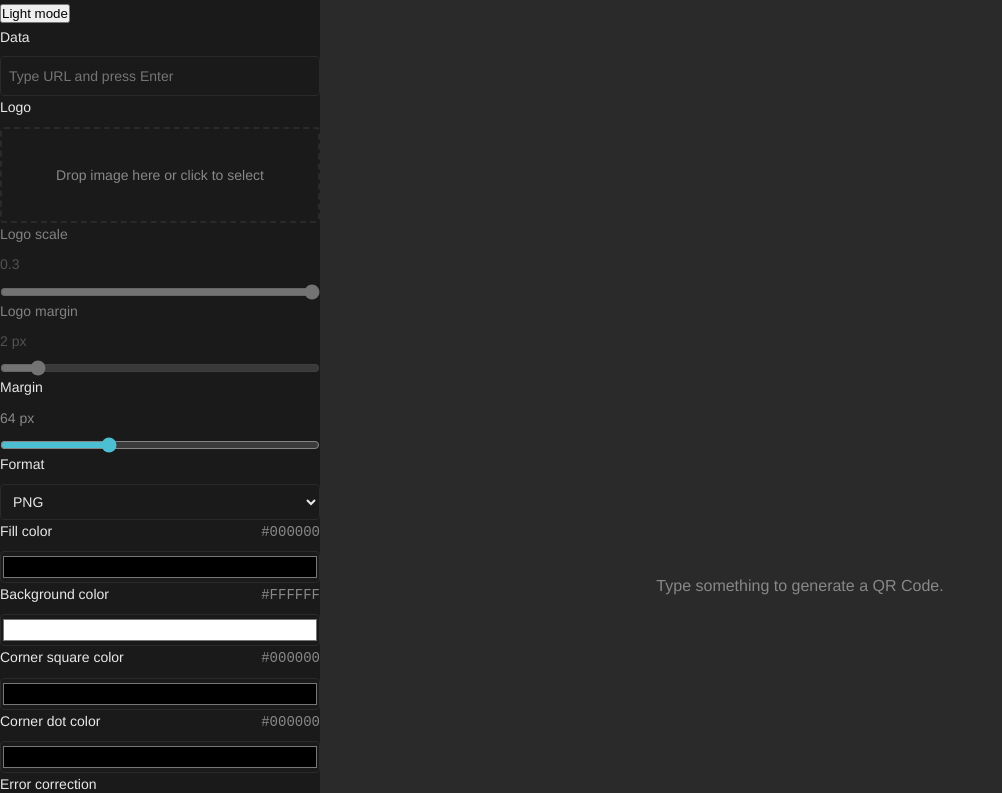
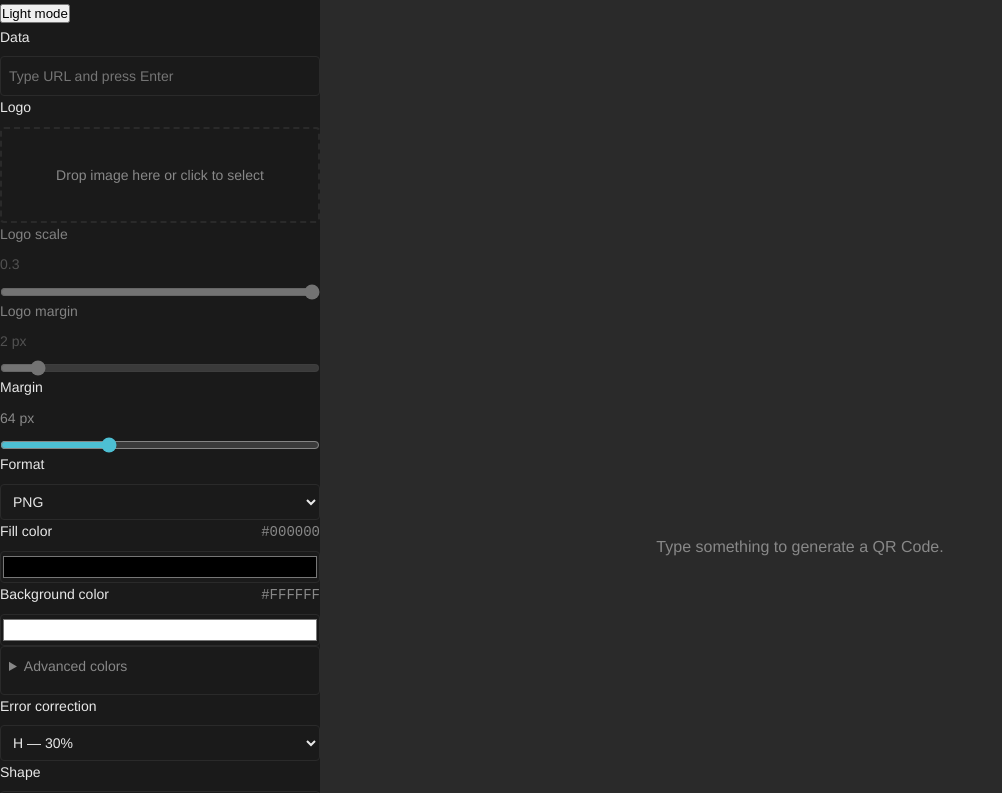
Before and after one commit to andr-migue/damero, a React (Vite) app: page / in a window 1280 px wide. Shown: the top 793 px of the page, without its empty margins (0-1002 px from the left). Built offline with nearby package versions, Linux system fonts and the light colour scheme.

Commit message:
custom colors

```diff
--- a/src/components/ConfigPanel/ConfigPanel.css
+++ b/src/components/ConfigPanel/ConfigPanel.css
@@ -1,3 +1,32 @@
 .config-panel {
     background-color: var(--color-surface);
 }
+
+.config-panel__advanced {
+    display: flex;
+    flex-direction: column;
+    gap: var(--space-xs);
+    padding: var(--space-xs);
+    border: 1px solid var(--color-border);
+    border-radius: 4px;
+    font-size: var(--font-size-sm);
+}
+
+.config-panel__advanced summary {
+    cursor: pointer;
+    color: var(--color-text-muted);
+    user-select: none;
+}
+
+.config-panel__advanced[open] summary {
+    margin-bottom: var(--space-xs);
+    color: var(--color-text);
+}
+
+.config-panel__toggle {
+    display: flex;
+    align-items: center;
+    gap: var(--space-xs);
+    color: var(--color-text);
+    cursor: pointer;
+}
--- a/src/components/ConfigPanel/ConfigPanel.tsx
+++ b/src/components/ConfigPanel/ConfigPanel.tsx
@@ -107,6 +107,20 @@ export function ConfigPanel({ params, update, onSubmitData, src }: ConfigPanelPr
                 onChange={v => update('backColor', v)}
             />
 
+            <details className="config-panel__advanced">
+                <summary>Advanced colors</summary>
+
+                <label className="config-panel__toggle">
+                    <input
+                        type="checkbox"
+                        checked={params.useCustomCornerColors}
+                        onChange={e => update('useCustomCornerColors', e.target.checked)}
+                    />
+                    Use custom corner colors
+                </label>
+
+                {params.useCustomCornerColors && (
+                    <>
                         <ColorControl
                             label="Corner square color"
                             value={params.cornersSquareColor}
@@ -118,6 +132,9 @@ export function ConfigPanel({ params, update, onSubmitData, src }: ConfigPanelPr
                             value={params.cornersDotColor}
                             onChange={v => update('cornersDotColor', v)}
                         />
+                    </>
+                )}
+            </details>
 
             <SelectControl
                 label="Error correction"
--- a/src/core/params.ts
+++ b/src/core/params.ts
@@ -20,6 +20,7 @@ export type Params = {
     imageMargin: number
     fillColor: string
     backColor: string
+    useCustomCornerColors: boolean
     cornersSquareColor: string
     cornersDotColor: string
     size: number
@@ -38,6 +39,7 @@ export const DEFAULTS = {
     imageMargin: 2,
     fillColor: '#000000',
     backColor: '#FFFFFF',
+    useCustomCornerColors: false,
     cornersSquareColor: '#000000',
     cornersDotColor: '#000000',
     size: 2048,
--- a/src/core/qr.ts
+++ b/src/core/qr.ts
@@ -22,11 +22,11 @@ export async function render(params: Params): Promise<Blob> {
                 type: params.dotsType,
             },
             cornersSquareOptions: {
-                color: params.cornersSquareColor,
+                color: params.useCustomCornerColors ? params.cornersSquareColor : params.fillColor,
                 type: params.cornersSquareType,
             },
             cornersDotOptions: {
-                color: params.cornersDotColor,
+                color: params.useCustomCornerColors ? params.cornersDotColor : params.fillColor,
                 type: params.cornersDotType,
             },
             backgroundOptions: { color: params.backColor },
```
Lines whose indentation alone changed are shown as unchanged.
